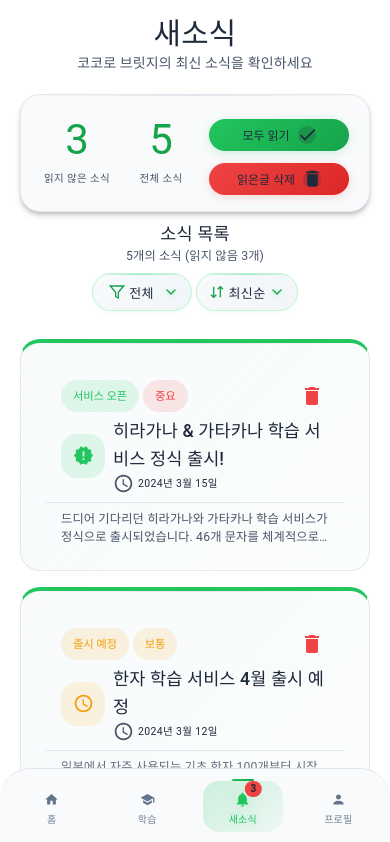
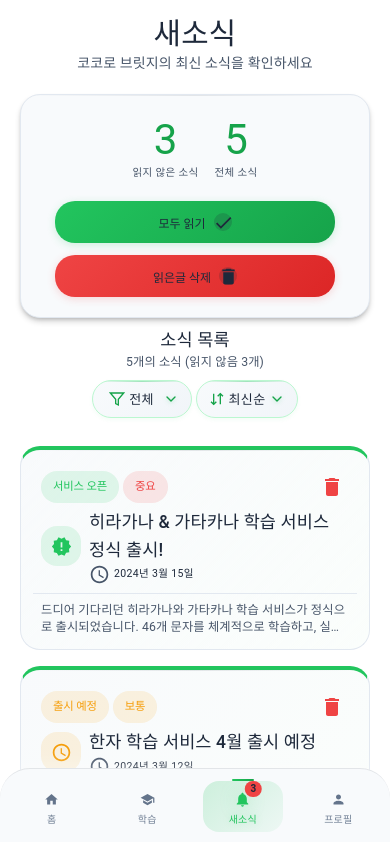
Before and after one commit to uhanuu/KokoroBridge, a Next.js app: page /news in a window 390 px wide. Shown: the top 842 px of the page. Built offline with nearby package versions, Linux system fonts and the light colour scheme.

Commit message:
style: 새소식 페이지 수정

```diff
--- a/src/app/news/page.module.css
+++ b/src/app/news/page.module.css
@@ -51,27 +51,43 @@
 .statsRow {
   display: flex;
   align-items: center;
-  justify-content: space-between;
-  gap: var(--space-md);
+  justify-content: flex-start;
+  gap: var(--space-lg);
   min-height: 60px;
+  width: 100%;
+  max-width: 600px;
+  margin: 0 auto;
+}
+
+.statsSection {
+  display: flex;
+  align-items: center;
+  gap: var(--space-lg);
+  flex: 1;
+  justify-content: flex-start;
 }
 
 .statItem {
   text-align: center;
-  width: 120px;
   flex-shrink: 0;
   word-break: keep-all;
   overflow-wrap: break-word;
+  display: flex;
+  flex-direction: column;
+  align-items: center;
+  justify-content: center;
 }
+
 
 .buttonGroup {
   display: flex;
-  flex-direction: column;
-  gap: var(--space-xs);
-  flex: 1;
+  flex-direction: row;
+  gap: var(--space-sm);
   align-items: center;
-  min-width: 160px;
-  justify-content: center;
+  justify-content: flex-end;
+  flex-shrink: 0;
+  margin-left: auto;
+  min-width: 280px;
 }
 
 .statNumber {
@@ -94,15 +110,13 @@
 
 .readAllButton,
 .deleteButton {
-  width: 100%;
-  max-width: 200px;
-  min-width: 140px;
-  height: 32px;
-  font-size: 12px;
+  height: 36px;
+  font-size: 13px;
   white-space: nowrap;
-  overflow: hidden;
-  text-overflow: ellipsis;
-  padding: 6px 12px;
+  padding: 8px 16px;
+  min-width: 130px;
+  flex: 1;
+  max-width: 150px;
 }
 
 .deleteButton {
@@ -114,9 +128,9 @@
 }
 
 .deleteButton:hover {
-  background: linear-gradient(135deg, var(--error-600), var(--error-700));
-  transform: translateY(-1px);
-  box-shadow: 0 3px 12px rgba(var(--error-rgb), 0.3), 0 2px 6px rgba(var(--background-rgb), 0.1);
+  background: linear-gradient(135deg, var(--error), var(--error-600));
+  transform: none;
+  box-shadow: 0 2px 8px rgba(var(--error-rgb), 0.2), 0 1px 3px rgba(var(--background-rgb), 0.1);
 }
 
 .deleteButton:active {
@@ -125,107 +139,163 @@
   transition: all 0.1s ease;
 }
 
-/* 중간 태블릿 반응형 (600px~768px) */
-@media (max-width: 768px) and (min-width: 600px) {
+/* 중간 화면 이상 버튼 가로 배치 (501px 이상) */
+@media (min-width: 501px) {
+  .buttonGroup {
+    flex-direction: row;
+    gap: var(--space-sm);
+    min-width: 240px;
+  }
+
+  .readAllButton,
+  .deleteButton {
+    flex: 1;
+    min-width: 110px;
+    max-width: 130px;
+    height: 36px;
+    font-size: 13px;
+  }
+}
+
+/* 데스크킱/큰 태블릿 (769px 이상) */
+@media (min-width: 769px) {
+  .buttonGroup {
+    min-width: 280px;
+  }
+
+  .readAllButton,
+  .deleteButton {
+    min-width: 130px;
+    max-width: 150px;
+    height: 38px;
+    font-size: 14px;
+  }
+}
+
+/* 중간 화면 최적화 (501px-768px) */
+@media (min-width: 501px) and (max-width: 768px) {
+  .container {
+    padding: var(--space-md);
+    gap: var(--space-md);
+    max-width: 500px;
+    margin: 0 auto;
+  }
+
+  .statsCard {
+    padding: var(--space-md);
+  }
+
+  .statsRow {
+    max-width: 450px;
+    gap: var(--space-sm);
+    justify-content: space-between;
+  }
+
+  .statsSection {
+    gap: var(--space-md);
+    flex: 0 1 auto;
+  }
+
+  .buttonGroup {
+    flex-direction: row;
+    gap: var(--space-xs);
+    min-width: 200px;
+    margin-left: var(--space-sm);
+  }
+
+  .readAllButton,
+  .deleteButton {
+    flex: 1;
+    min-width: 90px;
+    max-width: 100px;
+    height: 36px;
+    font-size: 12px;
+  }
+}
+
+/* 작은 중간 화면 최적화 (301px-500px) */
+@media (min-width: 301px) and (max-width: 500px) {
+  .container {
+    padding: var(--space-sm);
+    gap: var(--space-md);
+    max-width: 450px;
+    margin: 0 auto;
+  }
+
+  .statsCard {
+    padding: var(--space-md);
+  }
+
+  .statsRow {
+    max-width: 400px;
+    gap: var(--space-sm);
+    flex-direction: row;
+    justify-content: space-between;
+  }
+
+  .statsSection {
+    gap: var(--space-md);
+    flex: 1;
+  }
+
+  .buttonGroup {
+    flex-direction: column;
+    gap: var(--space-xs);
+    min-width: 100px;
+    align-items: flex-end;
+  }
+
+  .readAllButton,
+  .deleteButton {
+    width: 100%;
+    min-width: 90px;
+    max-width: 100px;
+    height: 36px;
+    font-size: 11px;
+    padding: 6px 8px;
+  }
+}
+
+/* 태블릿 반응형 (768px 이하) */
+@media (max-width: 768px) {
   .container {
     padding: var(--space-md);
     gap: var(--space-md);
   }
 
   .statsCard {
-    padding: var(--space-sm);
+    padding: var(--space-md);
   }
 
   .statsRow {
-    display: flex;
     flex-direction: row;
+    gap: var(--space-lg);
     align-items: center;
     justify-content: space-between;
-    gap: var(--space-sm);
-    flex-wrap: nowrap;
   }
 
-  .statItem {
-    text-align: center;
-    width: 100px;
-    flex-shrink: 0;
-    word-break: keep-all;
+  .statsSection {
+    display: flex;
+    gap: var(--space-md);
+    flex: 1;
+    justify-content: flex-start;
   }
 
   .buttonGroup {
     flex-direction: column;
     gap: var(--space-xs);
-    flex: 1;
-    align-items: center;
-    min-width: 150px;
+    align-items: flex-end;
+    margin-left: 0;
+    min-width: 140px;
   }
 
   .readAllButton,
   .deleteButton {
     width: 100%;
-    max-width: 180px;
-    min-width: 130px;
-    height: 32px;
-    font-size: 11px;
-    padding: 6px 10px;
-  }
-
-  .title {
-    font-size: 26px;
-  }
-
-  .statNumber {
-    font-size: 28px;
-  }
-
-  .statLabel {
+    height: 36px;
     font-size: 12px;
-  }
-}
-
-/* 작은 태블릿 반응형 (480px~599px) */
-@media (max-width: 599px) and (min-width: 480px) {
-  .container {
-    padding: var(--space-md);
-    gap: var(--space-md);
-  }
-
-  .statsCard {
-    padding: var(--space-sm);
-  }
-
-  .statsRow {
-    display: flex;
-    flex-direction: row;
-    align-items: center;
-    justify-content: space-between;
-    gap: var(--space-xs);
-    flex-wrap: nowrap;
-  }
-
-  .statItem {
-    text-align: center;
-    width: 85px;
-    flex-shrink: 0;
-    word-break: keep-all;
-  }
-
-  .buttonGroup {
-    flex-direction: column;
-    gap: var(--space-xs);
-    flex: 1;
-    align-items: center;
-    min-width: 130px;
-  }
-
-  .readAllButton,
-  .deleteButton {
-    width: 100%;
-    max-width: 160px;
     min-width: 120px;
-    height: 30px;
-    font-size: 10px;
-    padding: 5px 8px;
+    max-width: 140px;
   }
 
   .title {
@@ -241,83 +311,30 @@
   }
 }
 
-/* 모바일 반응형 (360px~479px) */
-@media (max-width: 479px) and (min-width: 360px) {
+
+/* 모바일 반응형 (480px 이하) */
+@media (max-width: 480px) {
   .container {
     padding: var(--space-sm);
     gap: var(--space-sm);
   }
 
   .statsCard {
-    padding: var(--space-xs);
-  }
-
-  .statsRow {
-    display: flex;
-    flex-direction: row;
-    align-items: center;
-    justify-content: space-between;
-    gap: var(--space-xs);
-  }
-
-  .statItem {
-    text-align: center;
-    width: 80px;
-    flex-shrink: 0;
-    word-break: keep-all;
-  }
-
-  .buttonGroup {
-    flex-direction: column;
-    gap: var(--space-xs);
-    flex: 1;
-    align-items: center;
-    min-width: 110px;
-  }
-
-  .readAllButton,
-  .deleteButton {
-    width: 100%;
-    max-width: 140px;
-    min-width: 100px;
-    height: 30px;
-    font-size: 10px;
-    padding: 5px 8px;
-  }
-
-  .statNumber {
-    font-size: 22px;
-    margin-bottom: var(--space-xs);
-  }
-
-  .statLabel {
-    font-size: 10px;
-  }
-
-  .title {
-    font-size: 22px;
-  }
-
-  .subtitle {
-    font-size: 13px;
-  }
-}
-
-/* 아주 작은 화면 반응형 */
-@media (max-width: 360px) {
-  .statsCard {
-    padding: var(--space-xs);
+    padding: var(--space-sm);
   }
 
   .statsRow {
     flex-direction: column;
-    gap: var(--space-sm);
+    gap: var(--space-md);
     align-items: center;
   }
 
-  .statItem {
+  .statsSection {
+    display: flex;
+    gap: var(--space-lg);
     width: 100%;
-    text-align: center;
+    justify-content: center;
+    align-items: center;
   }
 
   .buttonGroup {
@@ -328,10 +345,72 @@
   .readAllButton,
   .deleteButton {
     width: 100%;
-    max-width: 180px;
-    min-width: 140px;
-    height: 30px;
-    font-size: 11px;
-    padding: 5px 8px;
+    height: 44px;
+    font-size: 12px;
+    padding: 12px 16px;
+    min-width: 200px;
+    max-width: 280px;
+  }
+
+  .title {
+    font-size: 22px;
+  }
+
+  .subtitle {
+    font-size: 14px;
+  }
+
+  .statNumber {
+    font-size: 20px;
+  }
+
+  .statLabel {
+    font-size: 10px;
   }
 }
+
+/* 매우 작은 화면 반응형 (360px 이하) */
+@media (max-width: 360px) {
+  .container {
+    padding: var(--space-xs);
+    gap: var(--space-sm);
+  }
+
+  .statsCard {
+    padding: var(--space-xs);
+  }
+
+  .statsSection {
+    display: flex;
+    gap: var(--space-md);
+    justify-content: center;
+    align-items: center;
+    flex-wrap: nowrap;
+  }
+
+  .readAllButton,
+  .deleteButton {
+    width: 100%;
+    height: 40px;
+    font-size: 11px;
+    padding: 8px 12px;
+    min-width: 180px;
+    max-width: 240px;
+  }
+
+  .title {
+    font-size: 20px;
+  }
+
+  .subtitle {
+    font-size: 12px;
+  }
+
+  .statNumber {
+    font-size: 18px;
+  }
+
+  .statLabel {
+    font-size: 9px;
+  }
+}
--- a/src/app/news/page.tsx
+++ b/src/app/news/page.tsx
@@ -57,6 +57,7 @@ export default function NewsPage() {
       >
         <div className={styles.statsContent}>
           <div className={styles.statsRow}>
+            <div className={styles.statsSection}>
               <div className={styles.statItem}>
                 <Typography variant="h3" className={styles.statNumber}>
                   {unreadCount}
@@ -73,6 +74,7 @@ export default function NewsPage() {
                   전체 소식
                 </Typography>
               </div>
+            </div>
             <div className={styles.buttonGroup}>
               <ActionButton
                 text="모두 읽기"
@@ -84,7 +86,7 @@ export default function NewsPage() {
               />
               <ActionButton
                 text="읽은글 삭제"
-                variant="primary"
+                variant="danger"
                 iconType="delete"
                 onClick={handleDeleteAllRead}
                 disabled={readCount === 0}
--- a/src/components/news/news-card/news-card.module.css
+++ b/src/components/news/news-card/news-card.module.css
@@ -345,12 +345,21 @@
 /* 반응형 디자인 */
 @media (max-width: 768px) {
   .newsCard {
-    gap: var(--space-sm);
-    padding: var(--space-md);
+    width: 100%;
+    max-width: 100%;
   }
 
   .titleSection {
     gap: var(--space-sm);
+    padding: 0 var(--space-md) var(--space-sm) var(--space-md);
+  }
+
+  .cardHeader {
+    padding: var(--space-md) var(--space-md) var(--space-xs) var(--space-md);
+  }
+
+  .previewContent {
+    padding: var(--space-xs) var(--space-md) var(--space-md) var(--space-md);
   }
 
   .newsIcon {
@@ -373,18 +382,43 @@
     flex-wrap: wrap;
     max-width: 65%;
   }
+
+  .imageContainer {
+    margin: 0 var(--space-md) var(--space-xs) var(--space-md);
+  }
+
+  .content {
+    padding: 0 var(--space-md) var(--space-xs) var(--space-md);
+  }
+
+  .featuresSection {
+    margin: 0 var(--space-md) var(--space-xs) var(--space-md);
+  }
+
+  .actionSection {
+    padding: var(--space-sm) var(--space-md) var(--space-md) var(--space-md);
+  }
 }
 
 @media (max-width: 480px) {
-  .newsCard {
-    padding: var(--space-md);
-  }
-
   .cardHeader {
     flex-direction: row;
     justify-content: space-between;
     align-items: center;
     gap: var(--space-sm);
+    padding: var(--space-sm) var(--space-sm) var(--space-xs) var(--space-sm);
+  }
+
+  .titleSection {
+    flex-direction: row;
+    gap: var(--space-sm);
+    text-align: left;
+    align-items: center;
+    padding: 0 var(--space-sm) var(--space-sm) var(--space-sm);
+  }
+
+  .previewContent {
+    padding: var(--space-xs) var(--space-sm) var(--space-sm) var(--space-sm);
   }
 
   .categorySection {
@@ -404,26 +438,13 @@
     padding: 2px 6px;
   }
 
-  .newBadge {
-    flex-shrink: 0;
-    font-size: 8px;
-    padding: 1px 4px;
-  }
-
   .actions {
     flex-shrink: 0;
   }
 
-  .titleSection {
-    flex-direction: row;
-    gap: var(--space-sm);
-    text-align: left;
-    align-items: center;
-  }
-
   .newsIcon {
-    width: 44px;
-    height: 44px;
+    width: 40px;
+    height: 40px;
     flex-shrink: 0;
   }
 
@@ -432,14 +453,23 @@
     line-height: 1.4;
   }
 
-  .actionSection {
-    justify-content: flex-end;
-    margin-top: var(--space-sm);
-    padding: var(--space-xs) var(--space-lg) var(--space-sm) var(--space-lg);
+  .imageContainer {
+    margin: 0 var(--space-sm) var(--space-xs) var(--space-sm);
+  }
+
+  .content {
+    padding: 0 var(--space-sm) var(--space-xs) var(--space-sm);
   }
 
   .featuresSection {
     padding: var(--space-sm);
+    margin: 0 var(--space-sm) var(--space-xs) var(--space-sm);
+  }
+
+  .actionSection {
+    justify-content: flex-end;
+    margin-top: var(--space-sm);
+    padding: var(--space-xs) var(--space-sm) var(--space-sm) var(--space-sm);
   }
 
   .metaInfo {
@@ -450,8 +480,18 @@
 
 /* 초소형 모바일 최적화 (320px-375px) */
 @media (max-width: 375px) {
-  .newsCard {
-    padding: var(--space-xs);
+  .cardHeader {
+    padding: var(--space-xs) var(--space-xs) var(--space-xs) var(--space-xs);
+  }
+
+  .titleSection {
+    padding: 0 var(--space-xs) var(--space-sm) var(--space-xs);
+  }
+
+  .previewContent {
+    padding: var(--space-xs) var(--space-xs) var(--space-sm) var(--space-xs);
+    font-size: 15px;
+    line-height: 1.5;
   }
 
   .title {
@@ -468,16 +508,36 @@
     max-width: 55%;
   }
 
-  .previewContent {
-    font-size: 15px;
-    line-height: 1.5;
+  .imageContainer {
+    margin: 0 var(--space-xs) var(--space-xs) var(--space-xs);
+  }
+
+  .content {
+    padding: 0 var(--space-xs) var(--space-xs) var(--space-xs);
+  }
+
+  .featuresSection {
+    margin: 0 var(--space-xs) var(--space-xs) var(--space-xs);
+  }
+
+  .actionSection {
+    padding: var(--space-xs) var(--space-xs) var(--space-sm) var(--space-xs);
   }
 }
 
 /* 최소 너비 320px 지원 */
 @media (max-width: 320px) {
-  .newsCard {
-    padding: 8px;
+  .cardHeader {
+    padding: 8px 8px 4px 8px;
+  }
+
+  .titleSection {
+    padding: 0 8px var(--space-sm) 8px;
+  }
+
+  .previewContent {
+    padding: 4px 8px var(--space-sm) 8px;
+    font-size: 14px;
   }
 
   .title {
@@ -494,11 +554,23 @@
     max-width: 50%;
   }
 
-  .previewContent {
-    font-size: 14px;
-  }
-
   .date {
     font-size: 13px;
   }
+
+  .imageContainer {
+    margin: 0 8px 4px 8px;
+  }
+
+  .content {
+    padding: 0 8px 4px 8px;
+  }
+
+  .featuresSection {
+    margin: 0 8px 4px 8px;
+  }
+
+  .actionSection {
+    padding: 4px 8px var(--space-sm) 8px;
+  }
 }
--- a/src/components/news/news-list/news-list.module.css
+++ b/src/components/news/news-list/news-list.module.css
@@ -103,9 +103,9 @@
 /* 태블릿 가로 모드 (1024px 이상) */
 @media (min-width: 1024px) {
   .container {
-    max-width: 800px;
+    max-width: 900px;
     margin: 0 auto;
-    padding: var(--space-lg);
+    padding: 0;
   }
 
   .listHeader {
@@ -122,11 +122,11 @@
 }
 
 /* 태블릿 세로 모드 (768px-1023px) */
-@media (min-width: 768px) and (max-width: 1023px) {
+@media (min-width: 769px) and (max-width: 1023px) {
   .container {
-    max-width: 700px;
-    margin: 0 auto;
-    padding: var(--space-md);
+    width: 100%;
+    margin: 0;
+    padding: 0;
   }
 
   .filterControls {
@@ -137,14 +137,58 @@
     gap: var(--space-lg);
   }
 }
+/* 모바일 태블릿 (768px 이하) */
+@media (max-width: 768px) {
+  .container {
+    width: 100%;
+    margin: 0;
+    padding: 0;
+  }
 
+  .filterControls {
+    gap: var(--space-sm);
+  }
+
+  .newsList {
+    gap: var(--space-md);
+  }
+}
+
+/* 중간 모바일/작은 태블릿 (481px-500px) */
+@media (min-width: 481px) and (max-width: 500px) {
+  .listHeader {
+    flex-direction: column;
+    align-items: center;
+    gap: var(--space-sm);
+    text-align: center;
+  }
+
+  .headerInfo {
+    text-align: center;
+    min-width: auto;
+  }
+
+  .filterControls {
+    justify-content: center;
+    gap: var(--space-sm);
+  }
+
+  .sectionTitle {
+    font-size: 19px;
+  }
+
+  .sectionSubtitle {
+    font-size: 14px;
+  }
+}
 
 /* 모바일 (480px 이하) */
 @media (max-width: 480px) {
   .listHeader {
     flex-direction: column;
-    align-items: stretch;
+    align-items: center;
     gap: var(--space-sm);
+    text-align: center;
   }
 
   .headerInfo {
@@ -176,4 +220,8 @@
   .newsList {
     gap: var(--space-sm);
   }
+
+  .container {
+    padding: 0;
+  }
 }
--- a/src/components/ui/button/action-button/action-button.module.css
+++ b/src/components/ui/button/action-button/action-button.module.css
@@ -74,6 +74,24 @@
 .actionButton.completedButton .playIconCircle:hover {
   transform: none;
   background-color: rgba(var(--text-primary-rgb), 0.2);
+}
+
+.actionButton.dangerButton {
+  background: linear-gradient(135deg, var(--error), var(--error-600));
+  color: var(--text-primary);
+  box-shadow: 0 2px 8px rgba(var(--error-rgb), 0.2), 0 1px 3px rgba(var(--background-rgb), 0.1);
+}
+
+.actionButton.dangerButton:not(:disabled):hover {
+  background: linear-gradient(135deg, var(--error), var(--error-600));
+  transform: translateY(-1px);
+  box-shadow: 0 3px 12px rgba(var(--error-rgb), 0.3), 0 2px 6px rgba(var(--background-rgb), 0.1);
+}
+
+.actionButton.dangerButton:active {
+  transform: translateY(0) scale(0.96);
+  box-shadow: 0 1px 3px rgba(var(--error-rgb), 0.2);
+  transition: all 0.1s ease;
 }
 
 .actionButton:disabled {
--- a/src/components/ui/button/action-button/action-button.tsx
+++ b/src/components/ui/button/action-button/action-button.tsx
@@ -9,7 +9,7 @@ interface ActionButtonProps {
   text: string;
   onClick?: (e?: React.MouseEvent) => void;
   disabled?: boolean;
-  variant?: "primary" | "locked" | "completed";
+  variant?: "primary" | "locked" | "completed" | "danger";
   className?: string;
   hideIcon?: boolean;
   iconType?: "play" | "check" | "notifications" | "science" | "visibility" | "event" | "delete";
@@ -28,6 +28,7 @@ export default function ActionButton({
     ${styles.actionButton}
     ${variant === "locked" ? styles.lockedButton : ""}
     ${variant === "completed" ? styles.completedButton : ""}
+    ${variant === "danger" ? styles.dangerButton : ""}
     ${className}
   `.trim();
 
```
Lines whose indentation alone changed are shown as unchanged.
